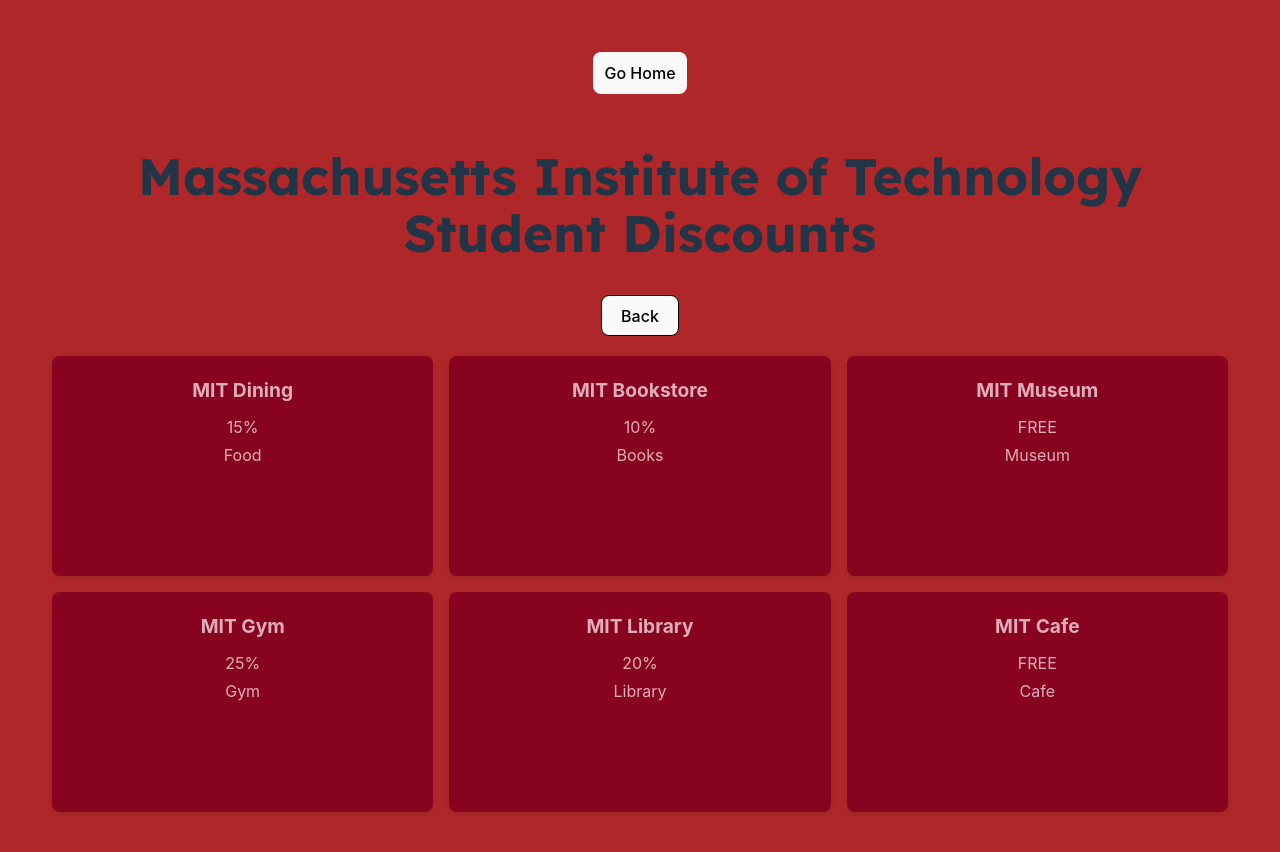
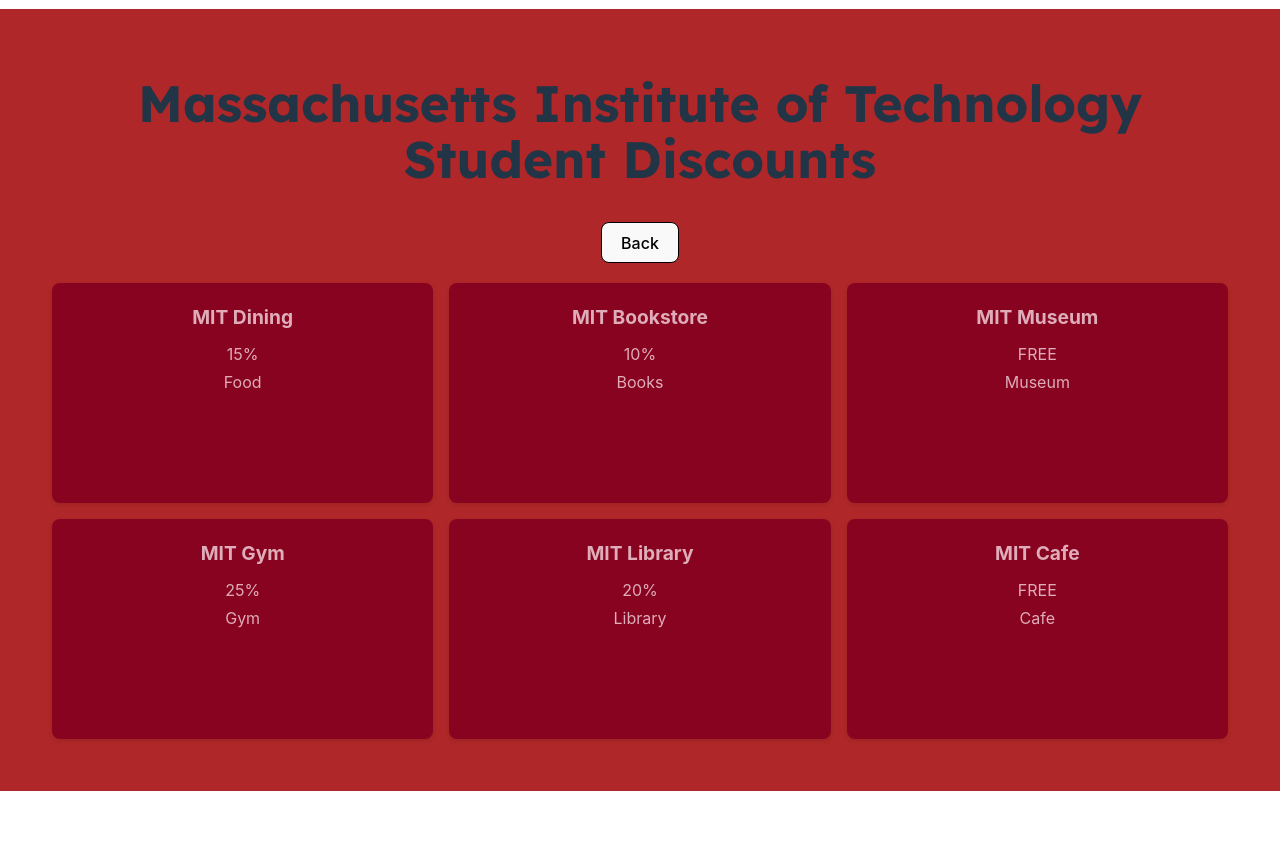
Before and after one commit to Oasis-NEU/f24-group11, a React (Vite) app: page /mit-discounts in a window 1280 px wide. Shown: the top 852 px of the page. After the commit the page ends 800 px from the top, so only its background shows below. Built offline with nearby package versions, Linux system fonts and the light colour scheme; a web font is replaced by a local one.

Commit message:
removed duplicate back button

```diff
--- a/src/BUPage.jsx
+++ b/src/BUPage.jsx
@@ -14,15 +14,7 @@
 function BUPage() {
   const navigate = useNavigate();
 
-  const handleGoHome = () => {
-    navigate('/');
-  };
-
   return (
-    <div>
-      <button onClick={handleGoHome} style={{ margin: '20px', padding: '10px' }}>
-        Go Home
-      </button>
       <div>
     <h1>Boston University Student Discounts</h1>
     <button onClick={() => navigate(-1)} style={{border: '1px solid black'}}>Back</button>
@@ -38,7 +30,6 @@
         ))}
       </div>
      </div>
-    </div>
   );
 }
 
--- a/src/HarvardPage.jsx
+++ b/src/HarvardPage.jsx
@@ -17,15 +17,7 @@
 function HarvardPage() {
   const navigate = useNavigate();
 
-  const handleGoHome = () => {
-    navigate('/');
-  };
-
   return (
-    <div>
-      <button onClick={handleGoHome} style={{ margin: '20px', padding: '10px' }}>
-        Go Home
-      </button>
       <div>
     <h1>Harvard University Student Discounts</h1>
     <button onClick={() => navigate(-1)} style={{border: '1px solid black'}}>Back</button>
@@ -41,7 +33,6 @@
         ))}
        </div>
     </div>
-    </div>
   );
 }
 
--- a/src/MITPage.jsx
+++ b/src/MITPage.jsx
@@ -14,16 +14,8 @@
 function MITPage() {
   const navigate = useNavigate();
 
-  const handleGoHome = () => {
-    navigate('/');
-  };
-
   return (
     <div>
-      <button onClick={handleGoHome} style={{ margin: '20px', padding: '10px' }}>
-        Go Home
-      </button>
-      <div>
     <h1>Massachusetts Institute of Technology Student Discounts</h1>
     <button onClick={() => navigate(-1)} style={{border: '1px solid black'}}>Back</button>
     <div className="grid-container">
@@ -38,7 +30,6 @@
       ))}
       </div>
     </div>
-    </div>
   );
 }
 
--- a/src/NortheasternPage.jsx
+++ b/src/NortheasternPage.jsx
@@ -17,14 +17,7 @@
 function NortheasternPage() {
   const navigate = useNavigate();
 
-  const handleGoHome = () => {
-    navigate('/');
-  };
   return (
-    <div>
-      <button onClick={handleGoHome} style={{ margin: '20px', padding: '10px' }}>
-        Go Home
-      </button>
       <div>
       <h1>Northeastern University Student Discounts</h1>
       <button onClick={() => navigate(-1)} style={{border: '1px solid black'}}>Back</button>
@@ -40,7 +33,6 @@
         ))}
       </div>
     </div>
-    </div>
   );
 }
 
--- a/src/TuftsPage.jsx
+++ b/src/TuftsPage.jsx
@@ -14,16 +14,7 @@
 function TuftsPage() {
   const navigate = useNavigate();
 
-  const handleGoHome = () => {
-    navigate('/');
-  };
-
-
   return (
-    <div>
-      <button onClick={handleGoHome} style={{ margin: '20px', padding: '10px' }}>
-        Go Home
-      </button>
       <div>
       <h1>Tufts University Student Discounts</h1>
       <button onClick={() => navigate(-1)} style={{border: '1px solid black'}}>Back</button>
@@ -39,7 +30,6 @@
         ))}
       </div>
     </div>
-    </div>
   );
 }
 
```
